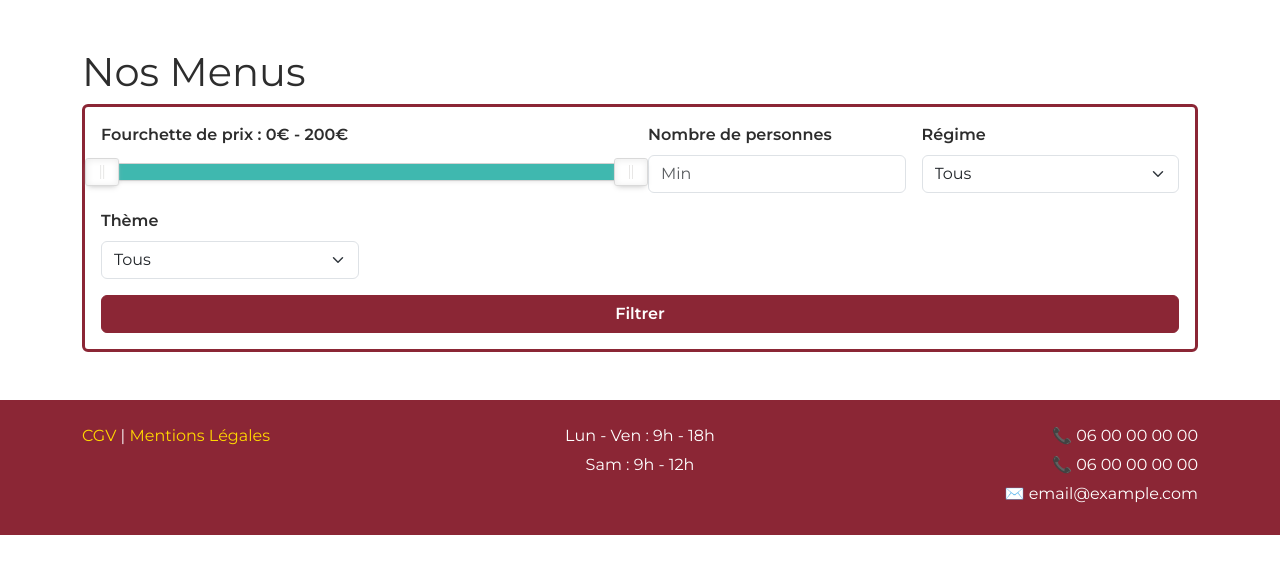
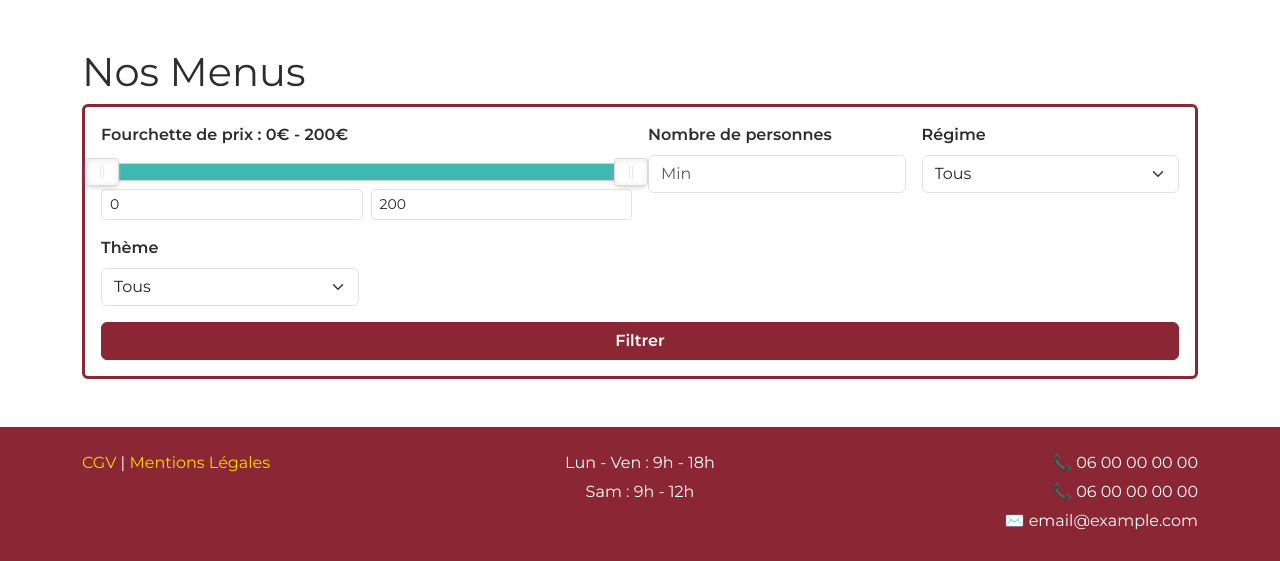
Before and after one commit to Rafulu/Vite_et_Gourmand_Back, a PHP site: page /menus in a window 1280 px wide. Shown: the part 89-650 px from the top of the page. Run offline with PHP 8.4, Linux system fonts and the light colour scheme; data that the repository does not hold is empty; some libraries are stand-ins or nearby versions.

Commit message:
feat: add price slider with manual input

```diff
--- a/src/views/menus.php
+++ b/src/views/menus.php
@@ -21,7 +21,11 @@
                     <div class="row g-3">
                         <div class="col-12 col-md-6">
                             <label class="form-label">Fourchette de prix : <span id="price-display">0€ - 200€</span></label>
-                            <div id="price-slider" class="mt-2"></div>
+                            <div id="price-slider" class="mt-2 mb-2"></div>
+                            <div class="d-flex gap-2 mt-2">
+                                <input type="number" id="min_price_input" class="form-control form-control-sm" placeholder="Min" min="0" max="200">
+                                <input type="number" id="max_price_input" class="form-control form-control-sm" placeholder="Max" min="0" max="200">
+                            </div>
                             <input type="hidden" id="min_price" value="0">
                             <input type="hidden" id="max_price" value="200">
                         </div>
```
Also changed, not shown: public/assets/js/main.js.
